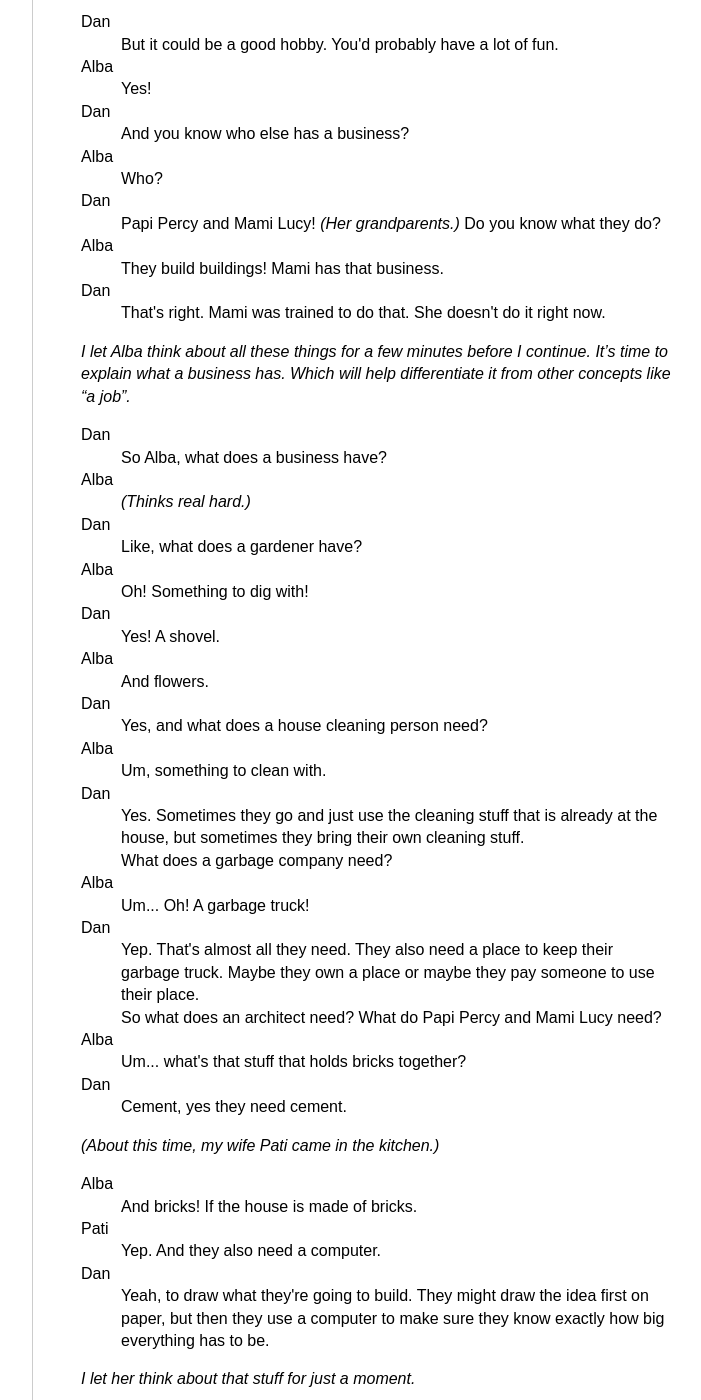
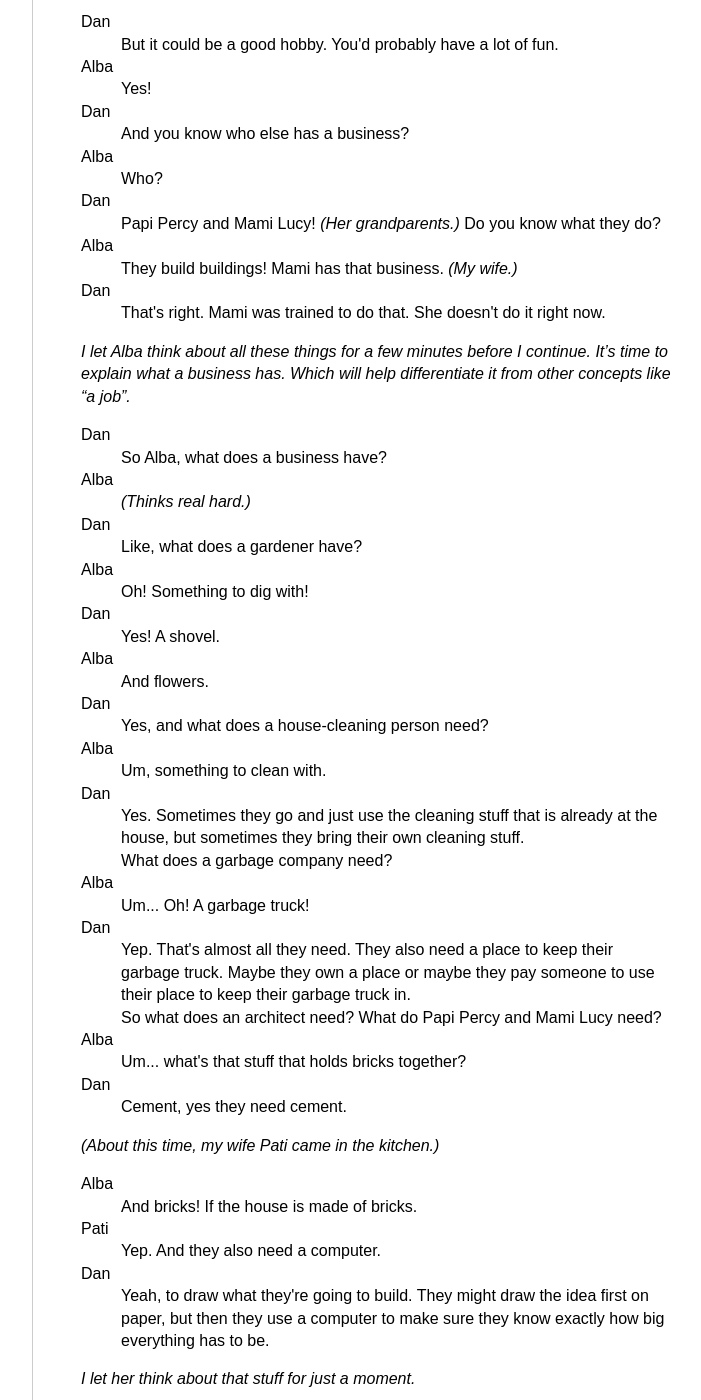
Before and after one commit to dankuck/dankuck.github.io, a Jekyll site: the page built from _posts/2016-12-05-business-for-6-year-olds-part-2.md, in a window 1280 px wide and 1400 px high, scrolled down 1068 px. Shown: the whole window, without its empty margins (208-909 px from the left). Built offline with Jekyll 4.4.1, drawn with Linux system fonts in a browser that asks for light colours; some of the changed text lies outside the part shown.

Commit message:
Small fixes

```diff
--- a/_posts/2016-12-05-business-for-6-year-olds-part-2.md
+++ b/_posts/2016-12-05-business-for-6-year-olds-part-2.md
@@ -67,7 +67,7 @@ Later that night we discussed what a business has:
 <dd>Papi Percy and Mami Lucy! <i>(Her grandparents.)</i> Do you know what they do?</dd>
 
 <dt>Alba</dt>
-<dd>They build buildings! Mami has that business.</dd>
+<dd>They build buildings! Mami has that business. <i>(My wife.)</i></dd>
 
 <dt>Dan</dt>
 <dd>That's right. Mami was trained to do that. She doesn't do it right now.</dd>
@@ -93,7 +93,7 @@ Later that night we discussed what a business has:
 <dd>And flowers.</dd>
 
 <dt>Dan</dt>
-<dd>Yes, and what does a house cleaning person need?</dd>
+<dd>Yes, and what does a house-cleaning person need?</dd>
 
 <dt>Alba</dt>
 <dd>Um, something to clean with.</dd>
@@ -106,7 +106,7 @@ Later that night we discussed what a business has:
 <dd>Um... Oh! A garbage truck!</dd>
 
 <dt>Dan</dt>
-<dd>Yep. That's almost all they need. They also need a place to keep their garbage truck. Maybe they own a place or maybe they pay someone to use their place.</dd>
+<dd>Yep. That's almost all they need. They also need a place to keep their garbage truck. Maybe they own a place or maybe they pay someone to use their place to keep their garbage truck in.</dd>
 <dd>So what does an architect need? What do Papi Percy and Mami Lucy need?</dd>
 
 <dt>Alba</dt>
@@ -154,7 +154,7 @@ Later that night we discussed what a business has:
 
 <dt>Dan</dt>
 <dd>Ok, you're right. Yes, the people who own the garden pay the gardener to mow their lawn and plant their flowers. They're called the customers.</dd>
-<dd>Who are the customers of a house cleaning person?</dd>
+<dd>Who are the customers of a house-cleaning person?</dd>
 
 <dt>Alba</dt>
 <dd>The people who live in the house.</dd>
```
Also changed, not shown: other parts of _posts/2016-12-05-business-for-6-year-olds-part-2.md (+2 -2 lines).
